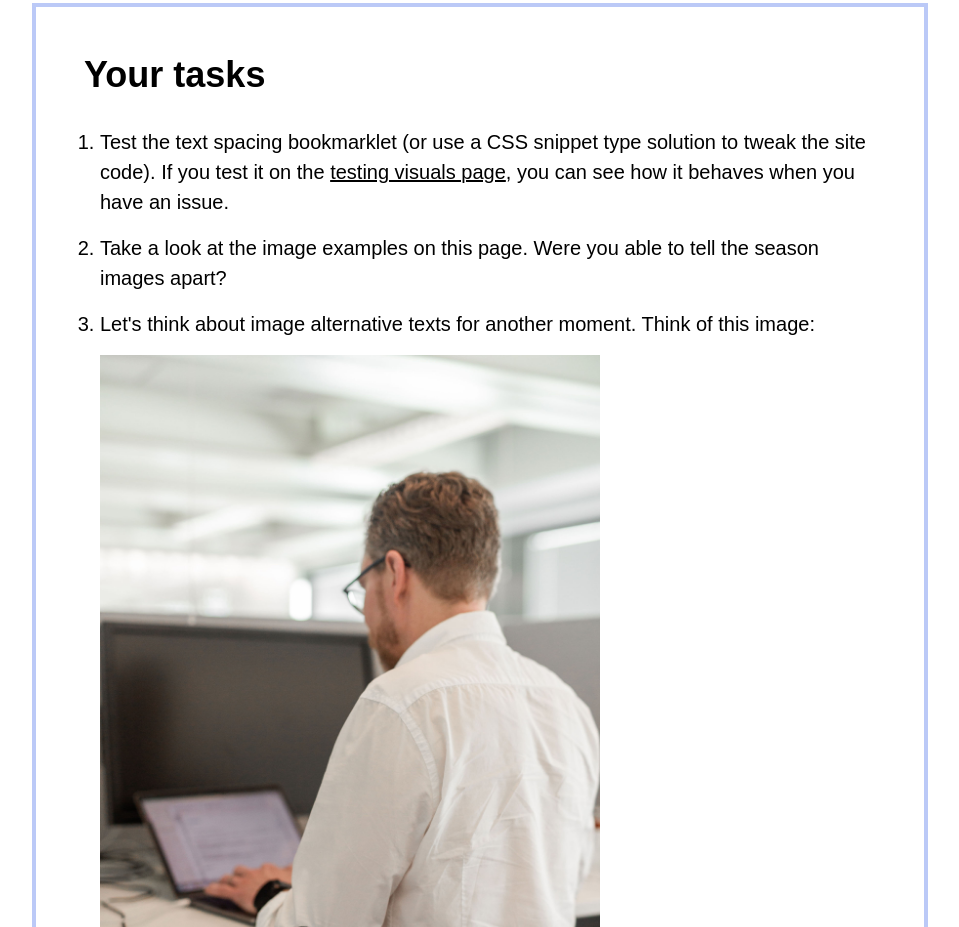
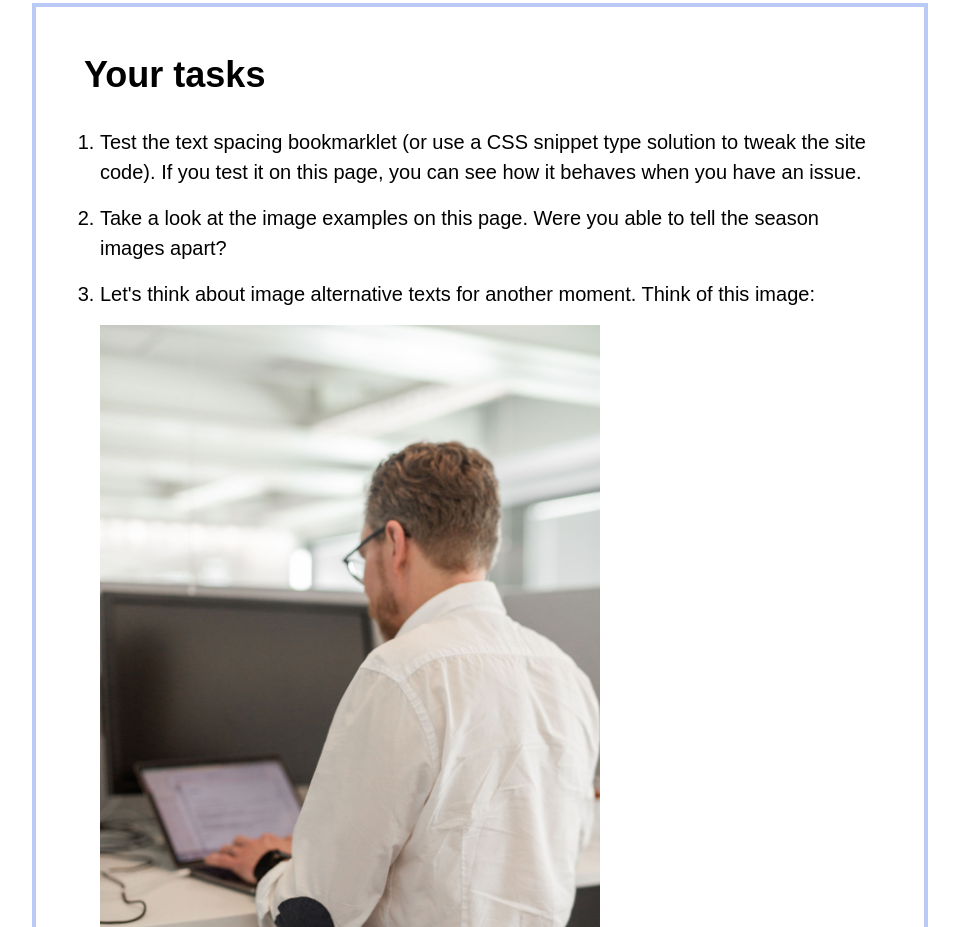
Before and after one commit to calydia/a11y-testing, a Gatsby site: page /testing-visuals in a window 1280 px wide. Shown: the part 4280-5207 px from the top of the page, without its empty margins (160-1119 px from the left). Built offline with nearby package versions, Linux system fonts and the light colour scheme; Gatsby itself is replaced by a stand-in of ours.

Commit message:
Alter the task texts

```diff
--- a/src/pages/testing-visuals.js
+++ b/src/pages/testing-visuals.js
@@ -169,7 +169,7 @@ const VisualsPage = () => {
               <h2 class="mt-0 mb-8">Your tasks</h2>
               <ol class="list-decimal	ml-4">
                 <li>
-                  Test the text spacing bookmarklet (or use a CSS snippet type solution to tweak the site code). If you test it on the <a href="/testing-visuals">testing visuals page</a>, you can see how it behaves when you have an issue.
+                  Test the text spacing bookmarklet (or use a CSS snippet type solution to tweak the site code). If you test it on this page, you can see how it behaves when you have an issue.
                 </li>
                 <li>
                   Take a look at the image examples on this page. Were you able to tell the season images apart?
```
